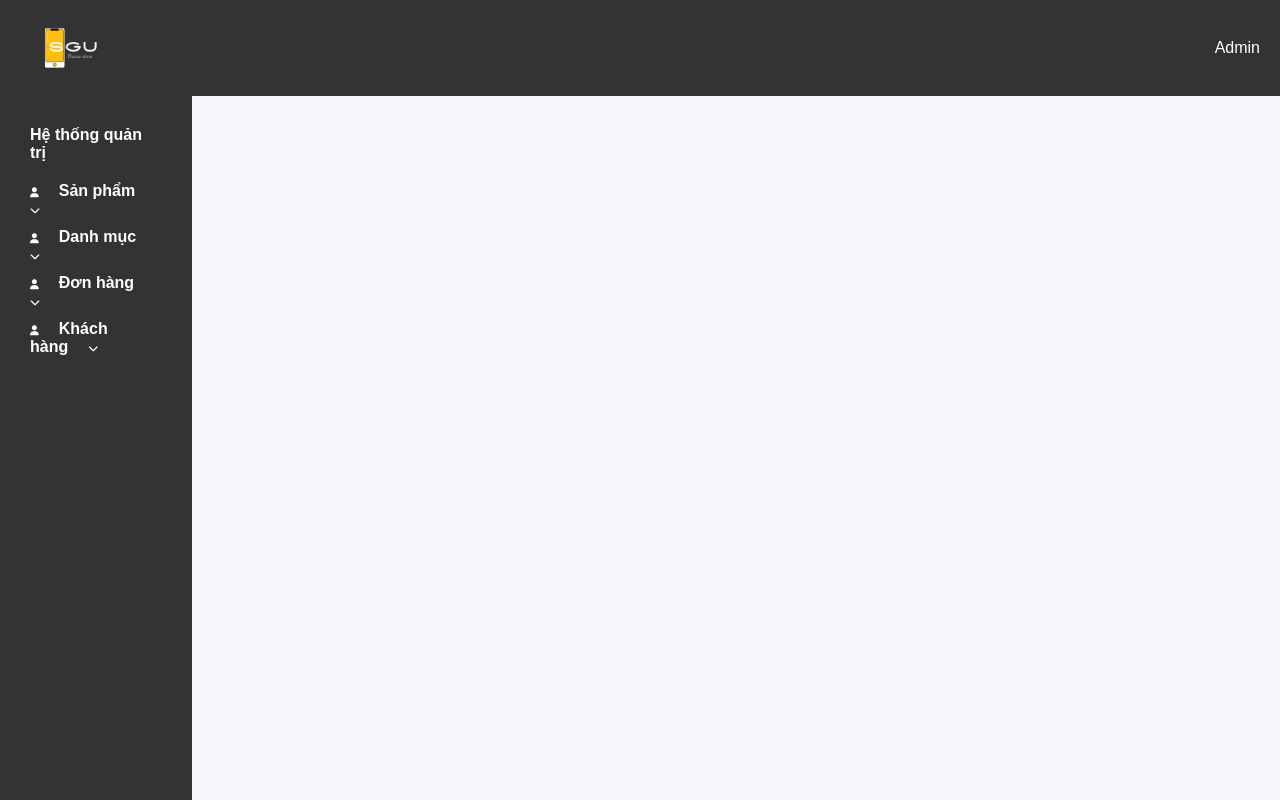
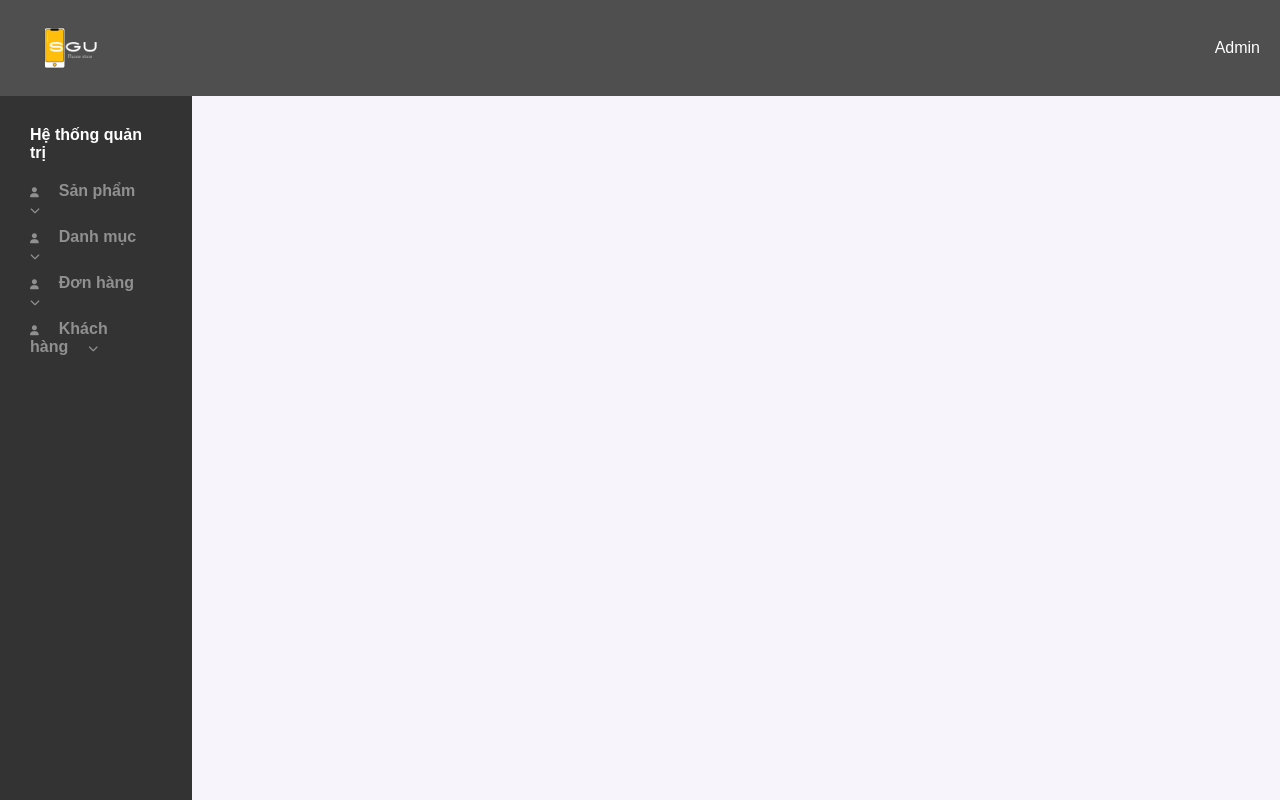
Before and after one commit to mindangg/Web-2, a React (Vite) app in the folder frontend/: page /admin in a window 1280 px wide. Built offline with nearby package versions, Linux system fonts and the light colour scheme.

Commit message:
Update Admin.css

```diff
--- a/frontend/src/styles/Admin.css
+++ b/frontend/src/styles/Admin.css
@@ -1,7 +1,7 @@
 .header-ad{
     display: flex;
     width: 100%;
-    background-color: var(--gray);
+    background-color: #4F4F4F;
     justify-content: space-between;
     align-items: center;
     position: fixed;
@@ -28,7 +28,7 @@
     position: fixed;
     top: 12%;
     background-color: var(--gray);
-    color: white;
+    color: rgb(144, 144, 144);
     width: 15%;
     height: 88%;
     padding: 20px;
@@ -40,6 +40,7 @@
 
 .menu div:nth-of-type(1){
     margin: 10px 10px 20px 10px;
+    color: white;
 }
 
 .menu div{
@@ -50,6 +51,7 @@
     margin: 20px;
 }
 
+
 .menu div i{
     font-size: 10px;
 }
```
